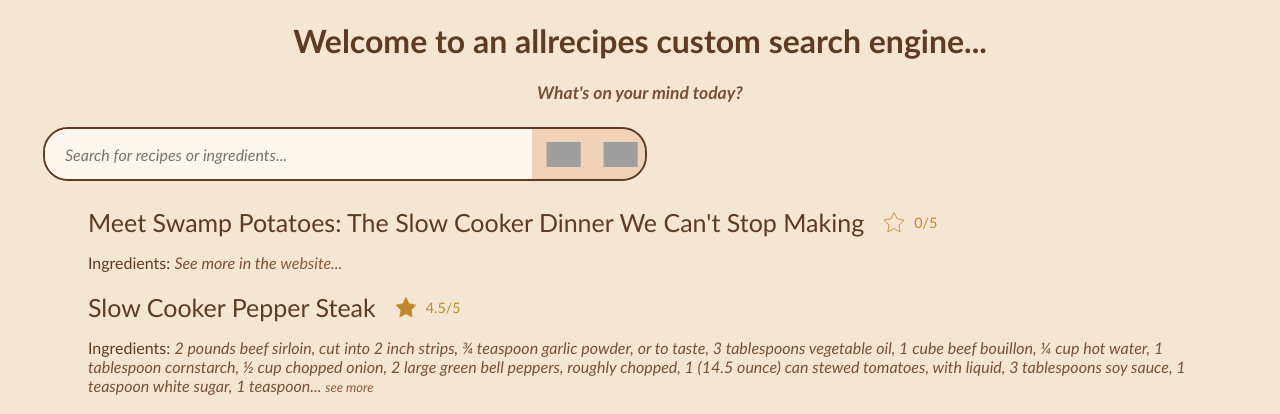
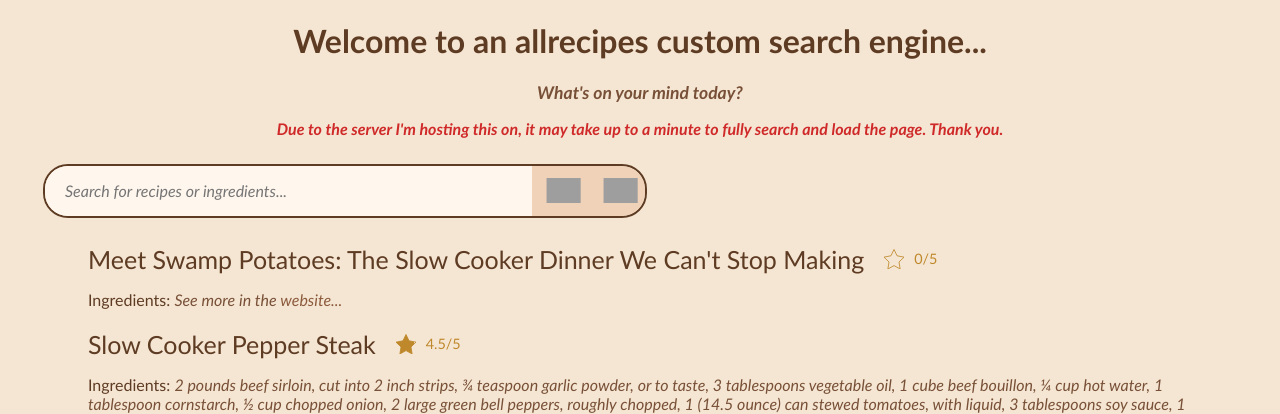
Before and after one commit to DreadedLand/SoM_Recipe_Finder, a Flask app: page / in a window 1280 px wide. Shown: the top 414 px of the page. Run offline with Flask 3, Linux system fonts and the light colour scheme; data comes from the database, SQL or seed files in the repository; grey boxes are pictures that could not be loaded.

Commit message:
Added server host delay notice at the top.

```diff
--- a/templates/index.html
+++ b/templates/index.html
@@ -310,6 +310,7 @@
             class="centertext normalfont italic">
             What's on your mind today?
         </h2>
+        <h3 class="centertext normalfont italic" style="color: rgb(207, 41, 41); font-size: 1em">Due to the server I'm hosting this on, it may take up to a minute to fully search and load the page. Thank you.</h3>
         <form method="post" style="display: flex; align-items: stretch"> <!-- you can use style here: display: flex; to make it into a row -->
             <div class="searchcontainer" style="width: 600px; height: 50px; margin-left: 35px; margin-top: 10px; margin-bottom: 10px">
                 <input
```
